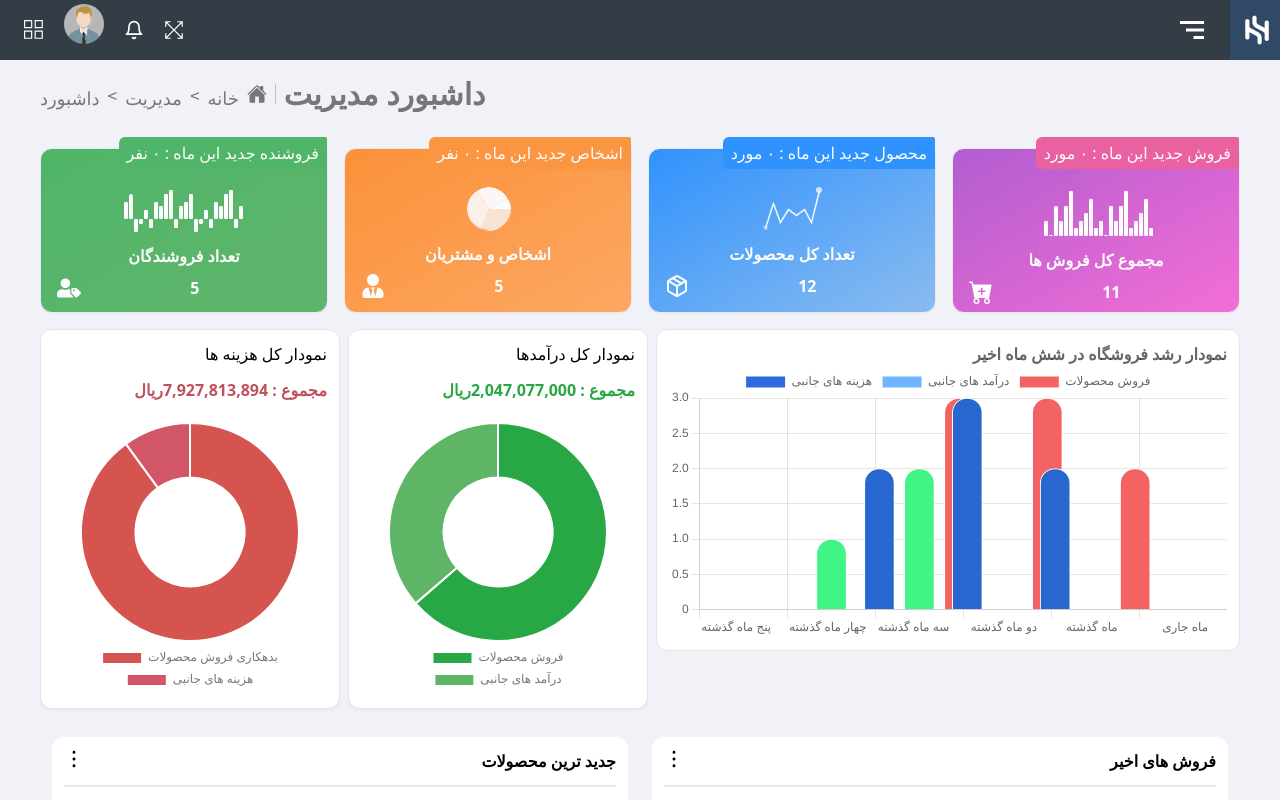
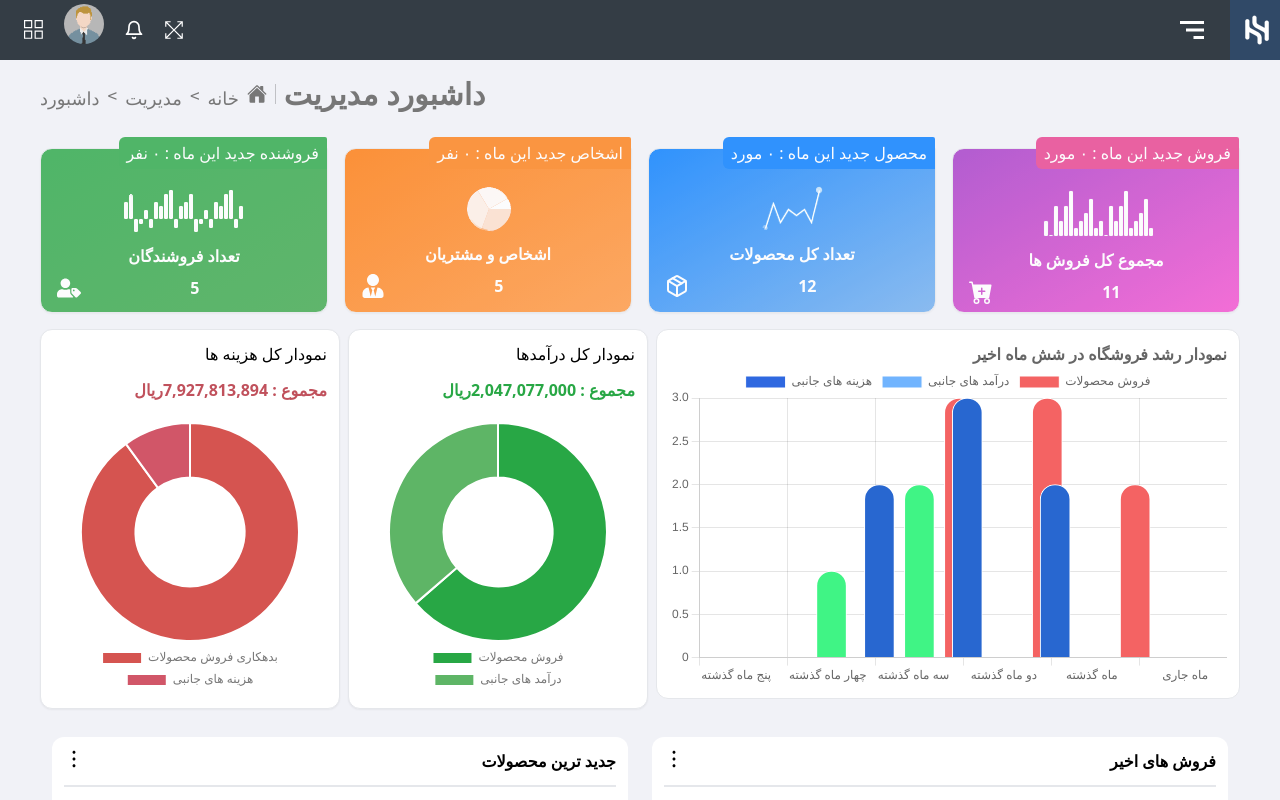
Before and after one commit to AmirZarei2002/admin-panel-task, a React (Create React App) app: page / in a window 1280 px wide. Shown: the top 800 px of the page. Built offline with nearby package versions, Linux system fonts and the light colour scheme.

Commit message:
Change the height of chart

```diff
--- a/src/components/dashboard-management/charts-results/StoreGrowthChart.jsx
+++ b/src/components/dashboard-management/charts-results/StoreGrowthChart.jsx
@@ -110,7 +110,7 @@ export default function StoreGrowthChart() {
             </h2>
             <canvas
                 ref={chartRef}
-                style={{ height: '20rem', maxHeight: '17rem' }}
+                style={{ height: '20rem', maxHeight: '20rem' }}
             ></canvas>
         </div>
     );
```
